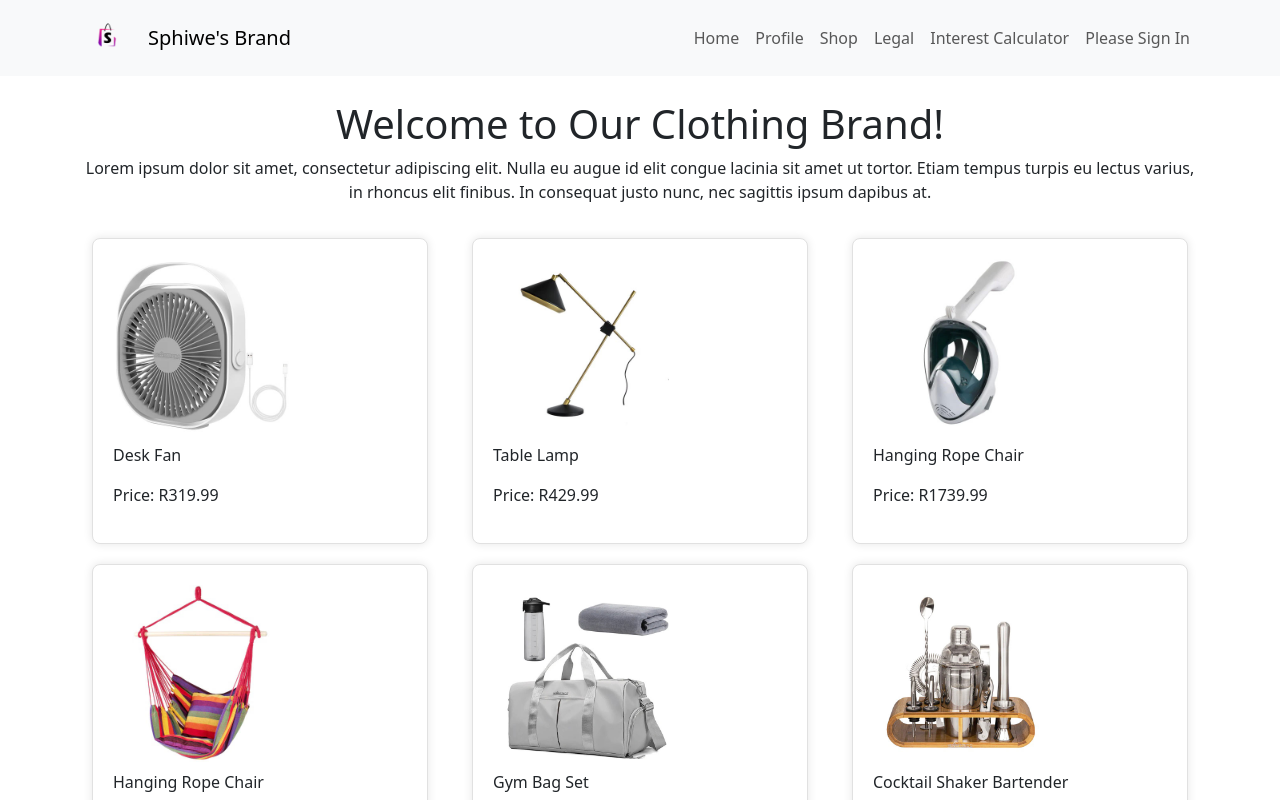
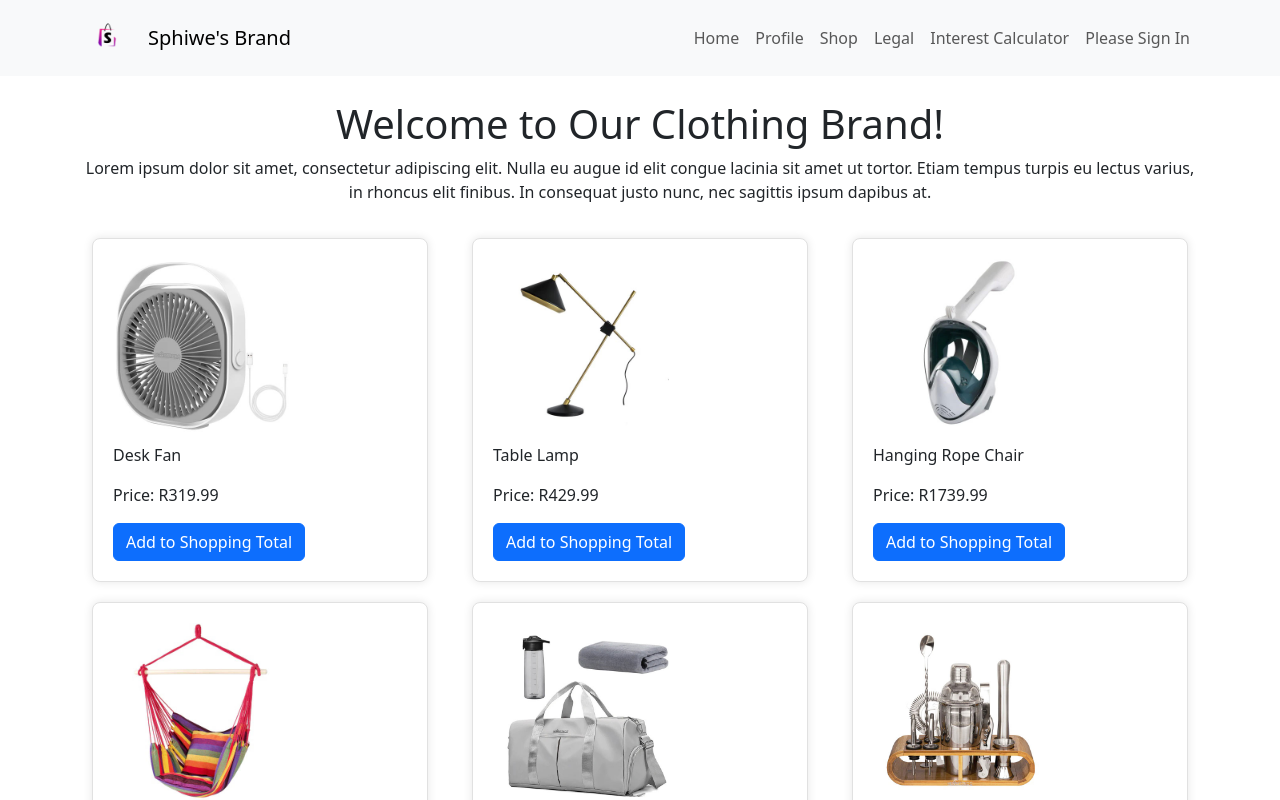
Before and after one commit to Wewe2098/Sphiwe, a React (Create React App) app in the folder React -Fictitious-Clothing/clothing-brand-website/: page / in a window 1280 px wide. Shown: the top 800 px of the page. Built offline with nearby package versions, Linux system fonts and the light colour scheme.

Commit message:
new changes

```diff
--- a/React -Fictitious-Clothing/clothing-brand-website/src/App.css
+++ b/React -Fictitious-Clothing/clothing-brand-website/src/App.css
@@ -43,6 +43,7 @@ body {
 .product-image {
   max-width: 60%;
   height: auto;
+  width: fit-content;
 }
 
 /* Style the logout button */
--- a/React -Fictitious-Clothing/clothing-brand-website/src/product.js
+++ b/React -Fictitious-Clothing/clothing-brand-website/src/product.js
@@ -1,5 +1,5 @@
-
 import React from 'react';
+import { Link } from 'react-router-dom';
 
 const Product = ({ name, price, description, imageUrl }) => {
   return (
@@ -8,6 +8,7 @@ const Product = ({ name, price, description, imageUrl }) => {
       <h3>{name}</h3>
       <p>{description}</p>
       <p>Price: R{price}</p>
+      <Link to="/InterestCalculator" className="btn btn-primary">Add to Shopping Total</Link>
     </div>
   );
 };
```
